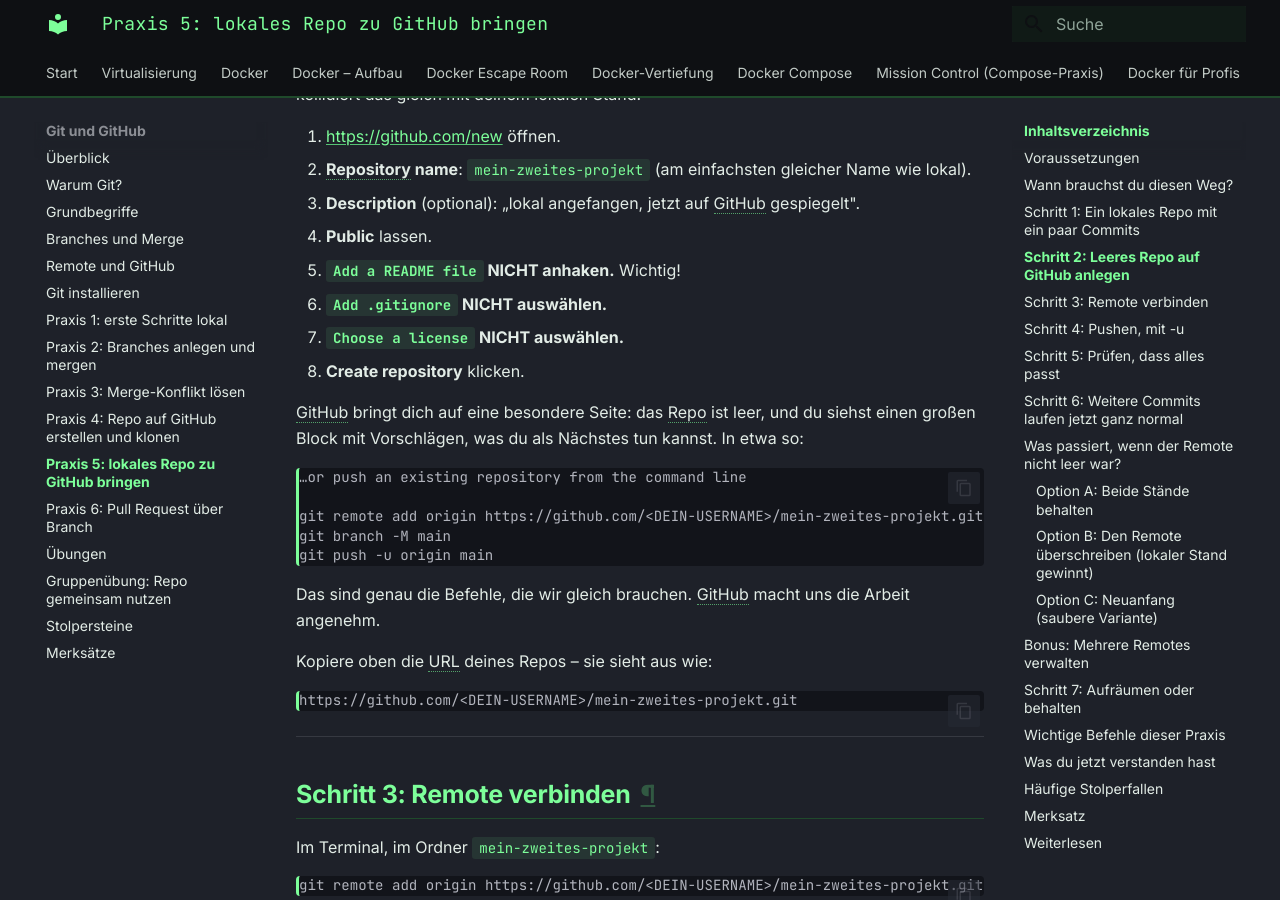
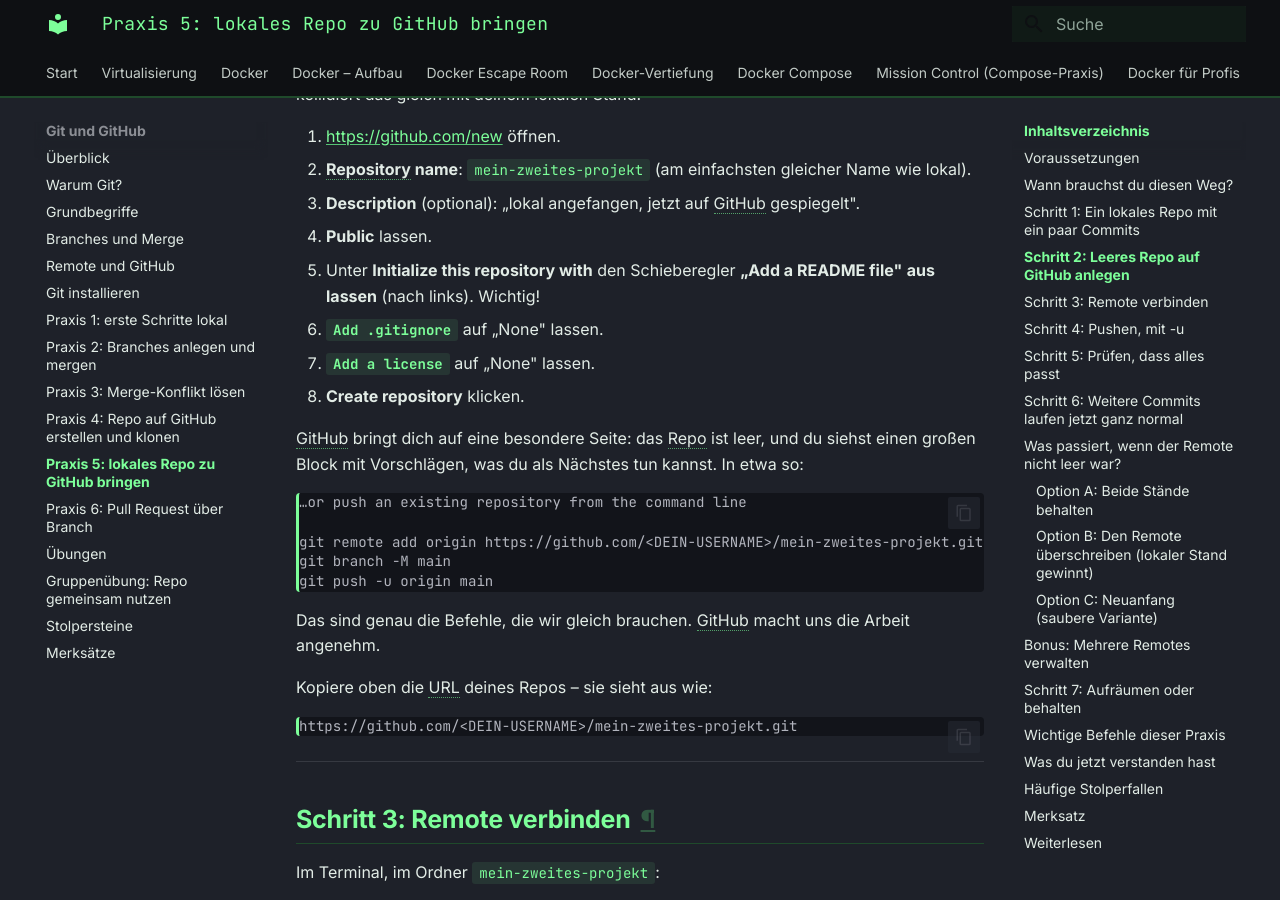
Before and after one commit to JacobMenge/kurs-unterlagen, an MkDocs documentation site: the page built from docs/git/praxis-lokal-zu-github.md, in a window 1280 px wide and 900 px high, scrolled down 1957 px. Built offline with MkDocs 1.6.1 and Material for MkDocs 9.7.7, drawn with Linux system fonts in a browser that asks for light colours; some of the changed text lies outside the part shown.

Commit message:
git: github-ui aktualisieren (add a license, readme als schieberegler)

```diff
--- a/docs/git/praxis-lokal-zu-github.md
+++ b/docs/git/praxis-lokal-zu-github.md
@@ -129,9 +129,9 @@ Wichtig: diesmal **wirklich leer**. Keine README, kein `.gitignore`, keine Licen
 2. **Repository name**: `mein-zweites-projekt` (am einfachsten gleicher Name wie lokal).
 3. **Description** (optional): „lokal angefangen, jetzt auf GitHub gespiegelt".
 4. **Public** lassen.
-5. **`Add a README file` NICHT anhaken.** Wichtig!
-6. **`Add .gitignore` NICHT auswählen.**
-7. **`Choose a license` NICHT auswählen.**
+5. Unter **Initialize this repository with** den Schieberegler **„Add a README file"** **aus lassen** (nach links). Wichtig!
+6. **`Add .gitignore`** auf „None" lassen.
+7. **`Add a license`** auf „None" lassen.
 8. **Create repository** klicken.
 
 GitHub bringt dich auf eine besondere Seite: das Repo ist leer, und du siehst einen großen Block mit Vorschlägen, was du als Nächstes tun kannst. In etwa so:
@@ -342,7 +342,7 @@ Wenn du noch ganz am Anfang stehst, ist es oft am einfachsten, das GitHub-Repo z
 
 1. Auf GitHub Repo → Settings → unten → **Delete this repository**.
 2. Repo-Namen eingeben, bestätigen.
-3. <https://github.com/new>, diesmal **`Add a README file` NICHT anhaken**.
+3. <https://github.com/new>, diesmal den **`Add a README file`-Schieberegler aus lassen**.
 4. Zurück zu [Schritt 3](#schritt-3-remote-verbinden), aber `git remote add origin` reicht nicht, weil du den Remote schon hast.
 
     Stattdessen die URL aktualisieren oder den alten Remote entfernen und neu hinzufügen:
```
Also changed, not shown: docs/git/gruppen-uebung.md (+1 -1 lines), docs/git/praxis-github-neu.md (+3 -3 lines).
